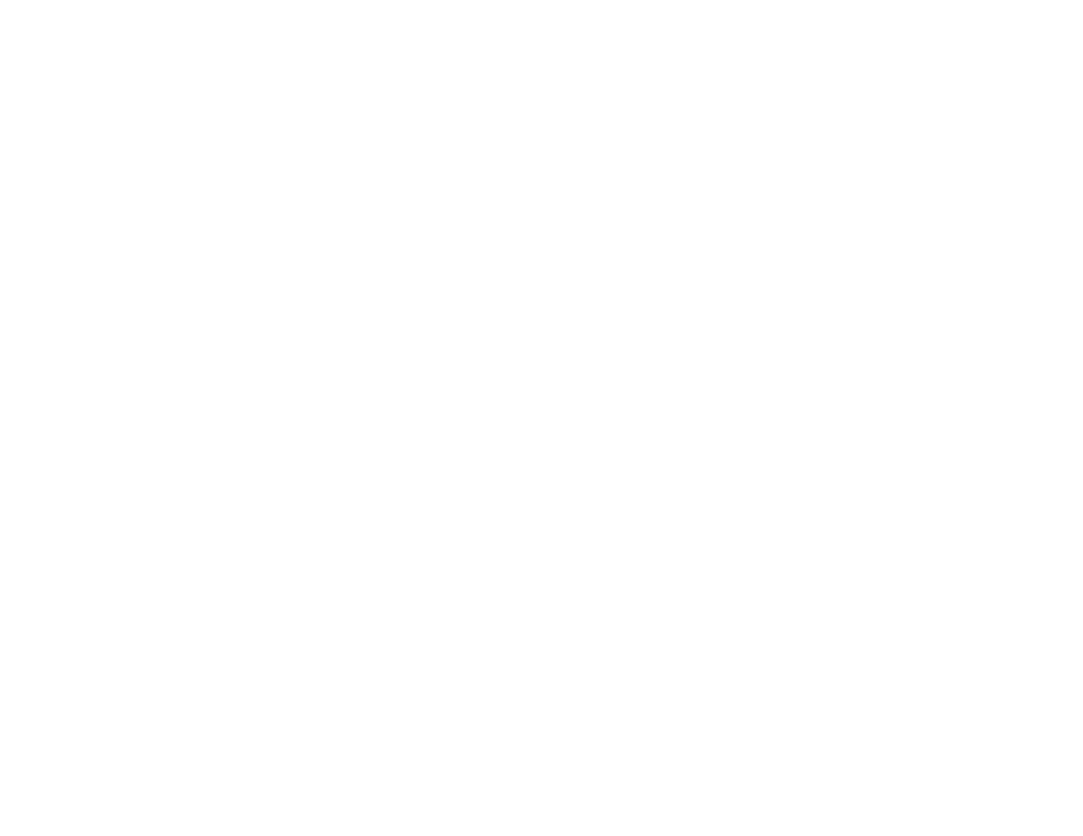
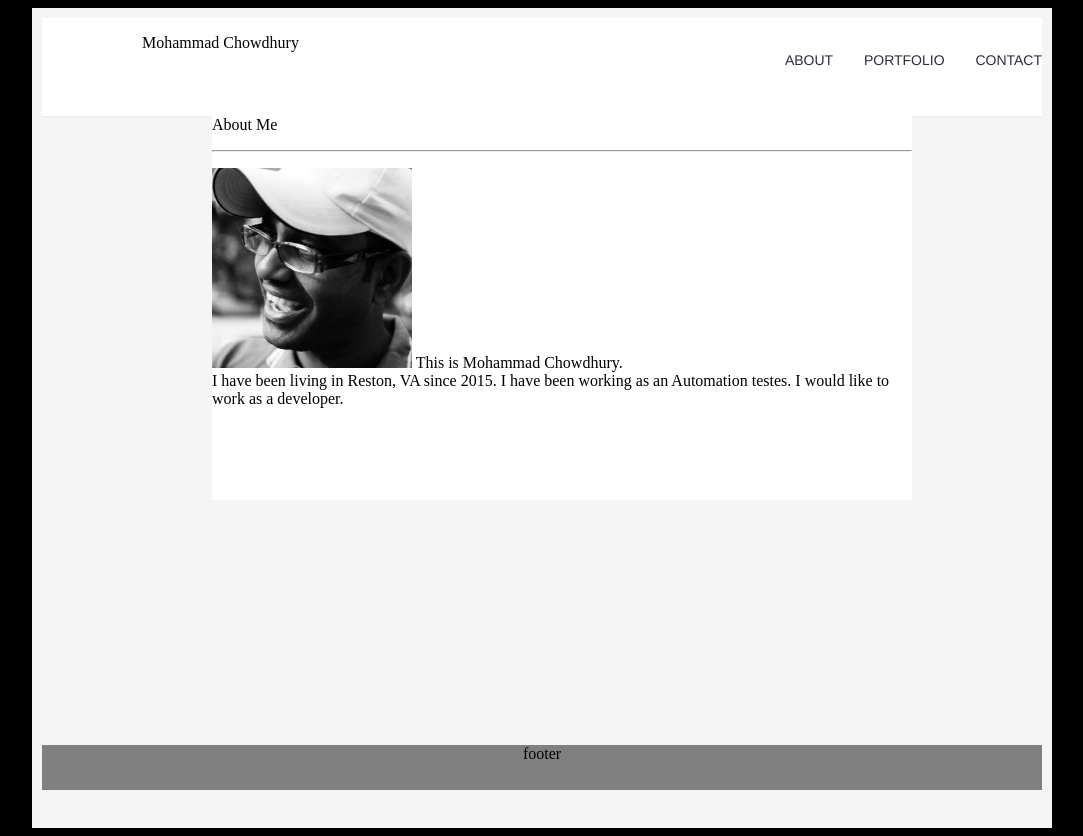
Before and after one commit to javedchowdhury/Basic-Portfolio, a plain HTML site: page index.html in a window 1280 px wide. Shown: the whole page, without its empty margins (98-1181 px from the left). Before the commit the page ends 800 px from the top, so only its background shows below. Drawn offline with Linux system fonts and the light colour scheme.

Commit message:
initial site files

```diff
--- a/assets/css/style.css
+++ b/assets/css/style.css
@@ -0,0 +1,91 @@
+body{
+    background-color: black;
+}
+.mainsection{
+    height: 400px;
+    width: 500px;
+}
+footer{
+    background-color: gray;
+    position: absolute;
+    bottom: 10px;
+    width: 1000px;
+    height: 45px;
+    text-align: center;
+}
+ #aboutMe{
+    background:  white;
+    height: 400px;
+    width: 700px;
+    position: absolute;
+    top: 35%;
+    left: 50%;
+    margin-right: -50%;
+    transform: translate(-50%, -50%) ;
+    margin: 20px;
+}
+
+header {
+    display: block;
+    width: 500px;
+}
+.global-header {
+    float: left;
+    padding: 1em 0 0;
+    width: 100%;
+    height: 4.813em;
+    border-bottom: solid 2px #eff0f6;
+    background:white;
+}
+
+.global-header {
+    padding: 1em 0 0;
+    height: 5.125em;
+}
+
+.name {
+    float: left;
+    position: relative;
+    left: 100;
+    margin-left: 0;
+}
+
+.manu {
+    margin: 1.125em 0 0;
+    display: block;
+    float: right;
+}
+
+.manu>li{
+    float: left;
+}
+
+.li {
+    display: block;
+    font-size: .875rem;
+    font-family: zandes-bold,Helvetica,Arial,sans-serif;
+    text-transform: uppercase;
+    color: #2c2d37;
+}
+
+.li {
+    margin-left: 2.2em;
+}
+/* new code from here */
+body{
+    background-color: black;
+}
+.container{
+    max-width: 1000px;
+    margin: auto;
+    background: whitesmoke;
+    padding: 10px;
+    height: 800px;
+}
+header{
+    background-color: white;
+}
+/* footer{
+    background-color: gray;
+    text-align: center;
+} */
--- a/index.html
+++ b/index.html
@@ -1 +1,70 @@
-<html></html>
+<!-- <html>
+    <head>
+<link rel="stylesheet" type="text/css" href="assets/css/style.css">
+    </head>
+    <body>
+        <section class="mainsection">
+        <header class="global-header">
+               <a class="name"> Mohammad Chowdhury</a>
+               <ul class="manu">
+                   <li class="li about">About</li>
+                   <li class="li portfolio">Portfolio</li>
+                   <li class="li contact">Contact</li>
+               </ul>
+
+        </header>
+
+        <section id="aboutMe">
+        <p>About Me</p>
+        <hr>
+        <p>
+            <img src="assets/images/photo.jpeg" alt="">
+            This is Mohammad Chowdhury.
+            <br>
+            I have been living in Reston, VA since 2015.
+        </p>
+    </section>
+    <footer>Copyright</footer>
+</section>
+    </body>
+</html> -->
+
+<html>
+    <head>
+<link rel="stylesheet" type="text/css" href="assets/css/style.css">
+    </head>
+    <body>
+<section class="container">
+
+
+        <header class="global-header">
+                <a class="name"> Mohammad Chowdhury</a>
+                <ul class="manu">
+                    <li class="li about">About</li>
+                    <li class="li portfolio">Portfolio</li>
+                    <li class="li contact">Contact</li>
+                </ul>
+
+         </header>
+
+         <section id="aboutMe">
+                <p>About Me</p>
+                <hr>
+                <p>
+                    <img src="assets/images/photo.jpeg" alt="">
+                    This is Mohammad Chowdhury.
+                    <br>
+                    I have been living in Reston, VA since 2015. I have been working as an Automation testes.
+                    I would like to work as a developer.
+                </p>
+            </section>
+
+
+<footer>footer</footer>
+
+
+</section>
+
+
+    </body>
+</html>
```
Also changed, not shown: assets/images/photo.jpeg (added).
